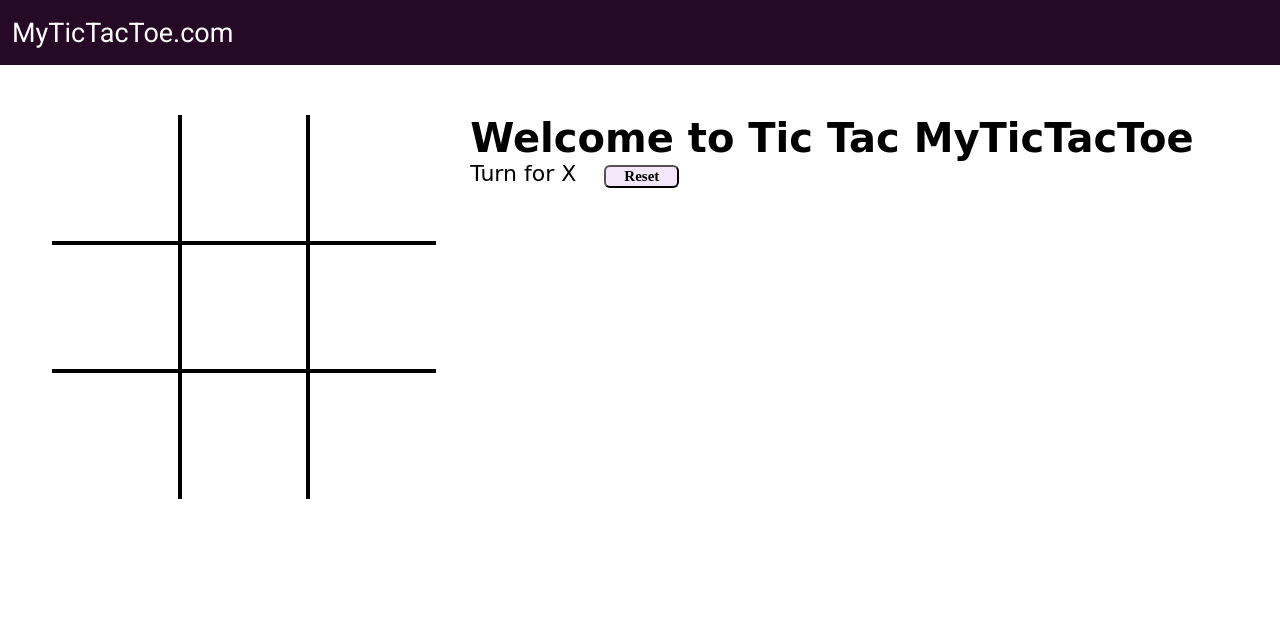
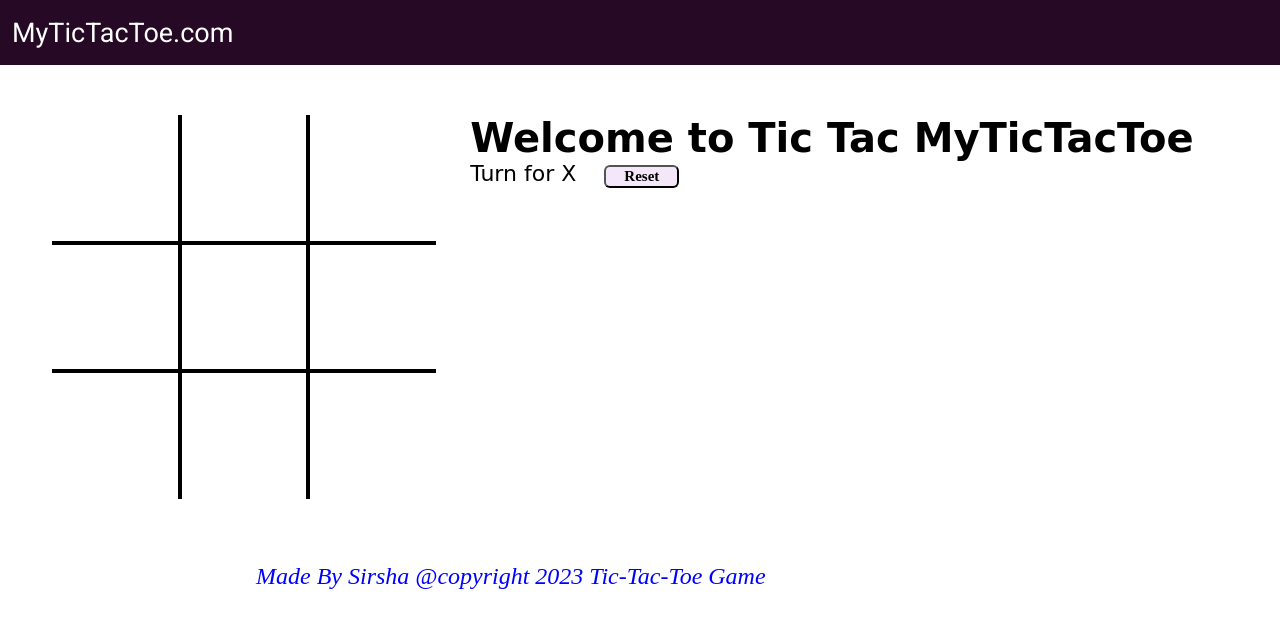
Before and after one commit to Sirshajr11/tic-tac-toe-GameSB, a plain HTML site: page index.html in a window 1280 px wide. Drawn offline with Linux system fonts and the light colour scheme; a web font is replaced by a local one.

Commit message:
Added footer

```diff
--- a/index.html
+++ b/index.html
@@ -38,6 +38,9 @@
         </div>
       </div>
     </div>
+    <footer>
+      <p>Made By Sirsha @copyright 2023 Tic-Tac-Toe Game</p>
+    </footer>
     <script src="script.js"></script>
   </body>
 </html>
--- a/script.js
+++ b/script.js
@@ -53,7 +53,6 @@ Array.from(boxes).forEach(element =>{
 })
 
 // Add onclick listener to reset button
-reset=document.getElementById('reset')
 reset.addEventListener('click', ()=>{
     let boxtexts = document.querySelectorAll('.boxtext');
     Array.from(boxtexts).forEach(element => {
--- a/style.css
+++ b/style.css
@@ -116,3 +116,13 @@ nav ul{
         grid-template-columns: repeat(3, 20vw);
     }
 }
+footer{
+    margin-left: 20%;
+    padding-top: 5%;
+    font-size: 1.5rem;
+    font-style: italic;
+    color: blue;
+    display: flex;
+    text-align: center;
+    align-items: center;
+}
```
